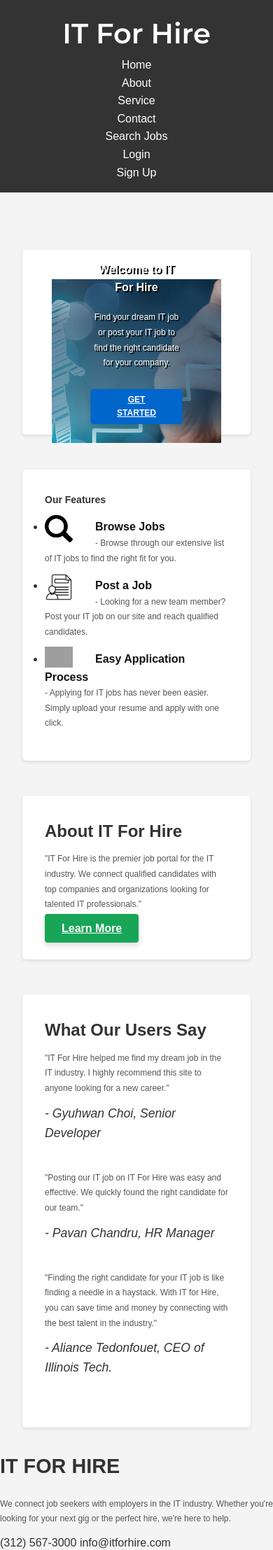
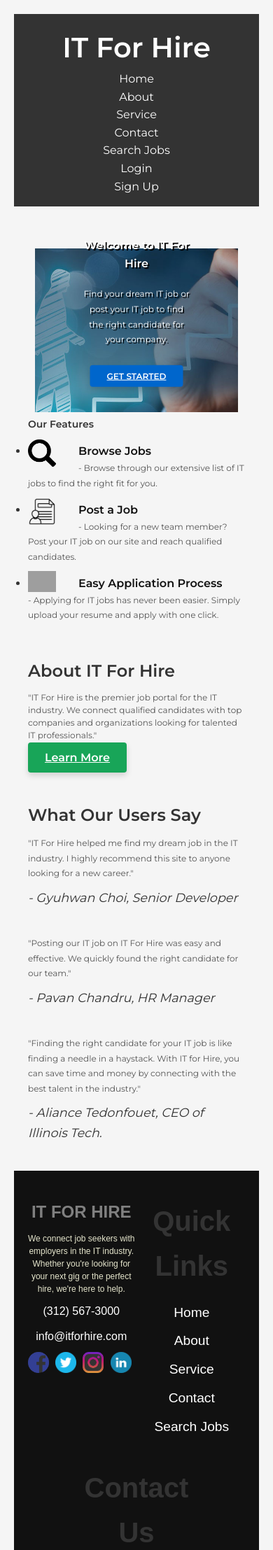
Before and after one commit to Choi0619/Job-Portal, a PHP site: page /index.php in a window 390 px wide. Shown: the top 2215 px of the page at 70% size. Run offline with PHP 8.4, Linux system fonts and the light colour scheme; grey boxes are pictures that could not be loaded.

Commit message:
update CSS for footer

```diff
--- a/css/footer.css
+++ b/css/footer.css
@@ -1,3 +1,76 @@
+/* Footer CSS, created by Gyuhwan Choi */
+
+footer {
+  background-color: #111;
+  color: #fff;
+  font-family: Arial, sans-serif;
+  padding: 80px 0;
+}
+
+.footer-content {
+  max-width: 1100px;
+  margin: 0 auto;
+  display: flex;
+  justify-content: space-between;
+  flex-wrap: wrap;
+}
+
+.footer-content h2 {
+  font-size: 2.5rem;
+}
+
+.footer-section {
+  flex-basis: 30%;
+  margin-bottom: 50px;
+}
+
+.about h2.logo {
+  color: gray;
+}
+
+.footer-content p {
+  line-height: 1.8;
+  margin-bottom: 20px;
+  color: #E5E5CC;
+}
+
+.contact span {
+  display: block;
+  margin-bottom: 10px;
+}
+
+.socials a {
+  display: inline-block;
+  width: 40px;
+  height: 40px;
+  margin-right: 10px;
+  border-radius: 50%;
+  color: #fff;
+  background-color: #333;
+  text-align: center;
+  line-height: 40px;
+}
+
+.socials img {
+  width: 40px;
+}
+
+.links ul {
+  list-style: none;
+  margin: 0;
+  padding: 0;
+}
+
+.links li {
+  margin-bottom: 10px;
+}
+
+.links a {
+  color: #fff;
+  text-decoration: none;
+  font-size: 1.2rem;
+}
+
 .contact-form input[type="email"],
 .contact-form input[type="text"],
 .contact-form textarea {
@@ -8,7 +81,6 @@
   border-radius: 5px;
   font-size: 1rem;
 }
-
 
 .contact-form textarea {
   height: 120px;
@@ -31,53 +103,128 @@
   background-color: #555;
 }
 
-body {
-  font-family: Arial, sans-serif;
-  line-height: 1.6;
-  margin: 0;
-  padding: 0;
-  background-color: #f4f4f4;
-}
-header {
-  background-color: #333;
-  color: #fff;
-  padding: 1rem;
+.footer-bottom {
+  background-color: #000;
+  padding: 10px 0;
   text-align: center;
-}
-main {
-  padding: 2rem;
-}
-section {
-  background-color: #fff;
-  padding: 2rem;
-  border-radius: 5px;
-  box-shadow: 0 2px 5px rgba(0, 0, 0, 0.1);
-}
-form label {
-  display: block;
-  margin-bottom: 0.5rem;
+  font-size: 0.9rem;
 }
 
-form button[type="submit"] {
-  background-color: #333;
-  color: #fff;
-  border: none;
-  padding: 0.75rem 1.5rem;
-  border-radius: 4px;
-  cursor: pointer;
-}
-form button[type="submit"]:hover {
-  background-color: #555;
+.footer-bottom p {
+  margin: 0;
 }
 
+@media (max-width: 1200px) {
+  footer {
+    background-color: #111;
+    color: #fff;
+    font-family: Arial, sans-serif;
+    padding: 40px 0;
+  }
 
-form input[type="text"],
-form input[type="email"],
-form textarea {
+  .footer-content {
+    max-width: 90%;
+    margin: 0 auto;
+    display: flex;
+    flex-wrap: wrap;
+    justify-content: center;
+  }
+
+  .footer-section {
+    flex-basis: 50%;
+    margin-bottom: 30px;
+    text-align: center;
+  }
+
+  .about h2.logo {
+    font-size: 1.5rem;
+    margin-bottom: 10px;
+  }
+
+  .about p {
+    line-height: 1.5;
+    margin-bottom: 10px;
+  }
+
+  .contact span {
+    display: block;
+    margin-bottom: 10px;
+    font-size: 1rem;
+  }
+
+  .socials a {
+    display: inline-block;
+    width: 30px;
+    height: 30px;
+    margin-right: 5px;
+    border-radius: 50%;
+    color: #fff;
+    background-color: #333;
+    text-align: center;
+    line-height: 30px;
+    font-size: 1rem;
+  }
+
+  .socials img {
+    width: 30px;
+  }
+
+  .links ul {
+    list-style: none;
+    margin: 0;
+    padding: 0;
+    font-size: 1rem;
+  }
+
+  .links li {
+    margin-bottom: 10px;
+  }
+
+  .links a {
+    color: #fff;
+    text-decoration: none;
+  }
+
+  .contact-form input[type="email"],
+  .contact-form input[type="text"],
+  .contact-form textarea {
     width: 100%;
-    padding: 0.5rem;
-    margin-bottom: 1rem;
-    border: 1px solid #ccc;
-    border-radius: 4px;
-    box-sizing: border-box;
+    padding: 10px;
+    margin-bottom: 20px;
+    border: none;
+    border-radius: 5px;
+    font-size: 1rem;
+  }
+
+  .contact-form textarea {
+    height: 120px;
+  }
+
+  .contact-form button[type="submit"] {
+    display: block;
+    margin-top: 20px;
+    padding: 10px 20px;
+    border: none;
+    border-radius: 5px;
+    background-color: #333;
+    color: #fff;
+    cursor: pointer;
+    transition: background-color 0.2s;
+    font-size: 1rem;
+  }
+
+  .contact-form button[type="submit"]:hover {
+    background-color: #555;
+  }
+
+  .footer-bottom {
+    background-color: #000;
+    padding: 10px 0;
+    text-align: center;
+    font-size: 0.8rem;
+  }
+
+  .footer-bottom p {
+    margin: 0;
+  }
 }
--- a/index.php
+++ b/index.php
@@ -5,7 +5,6 @@
     <meta name="viewport" content="width=device-width, initial-scale=1.0">
     <title>IT For Hire</title>
     <link rel="stylesheet" href="css/style.css">
-    <link rel="stylesheet" href="css/footer.css">
 </head>
 <body>
     <?php include 'header.php'; ?>
```
